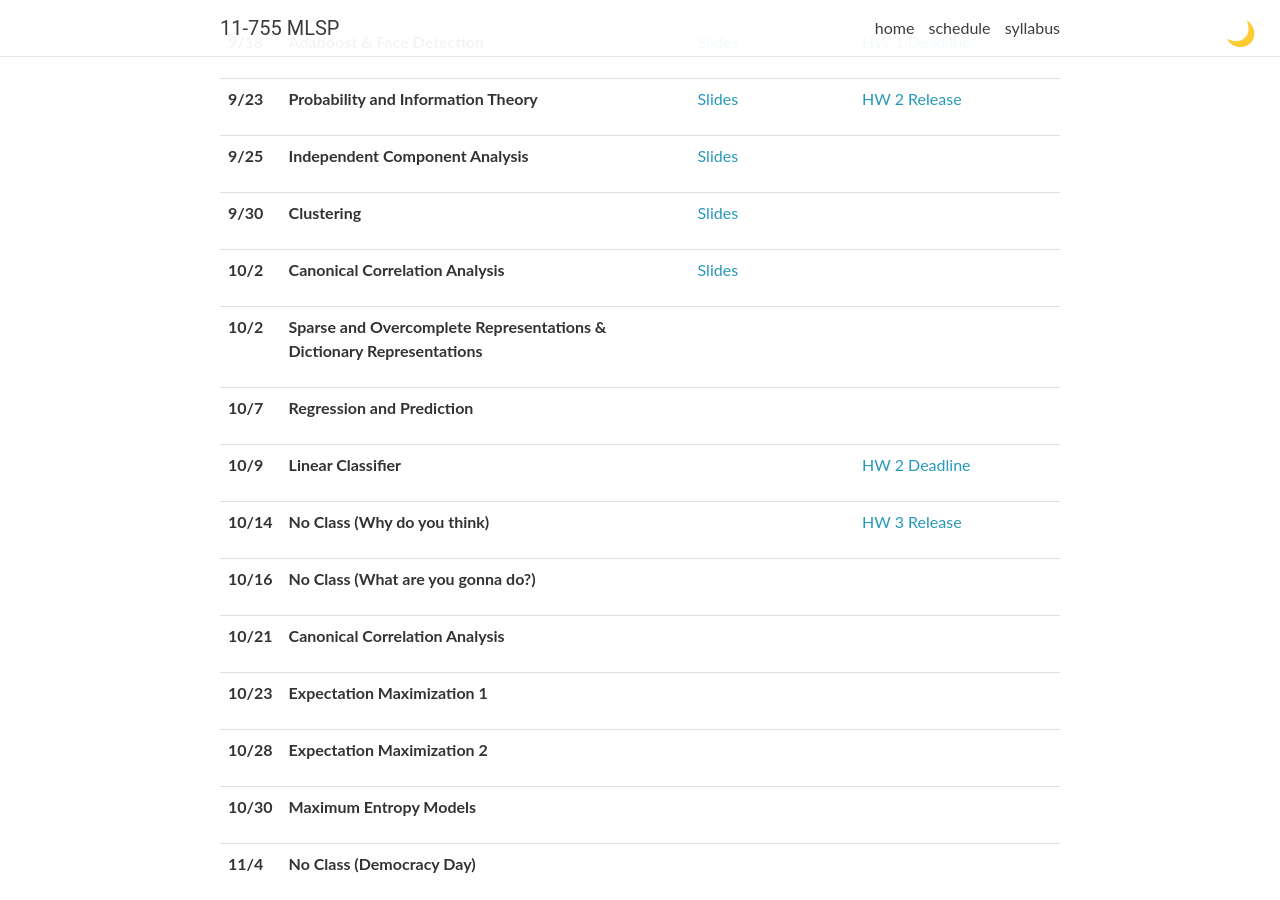
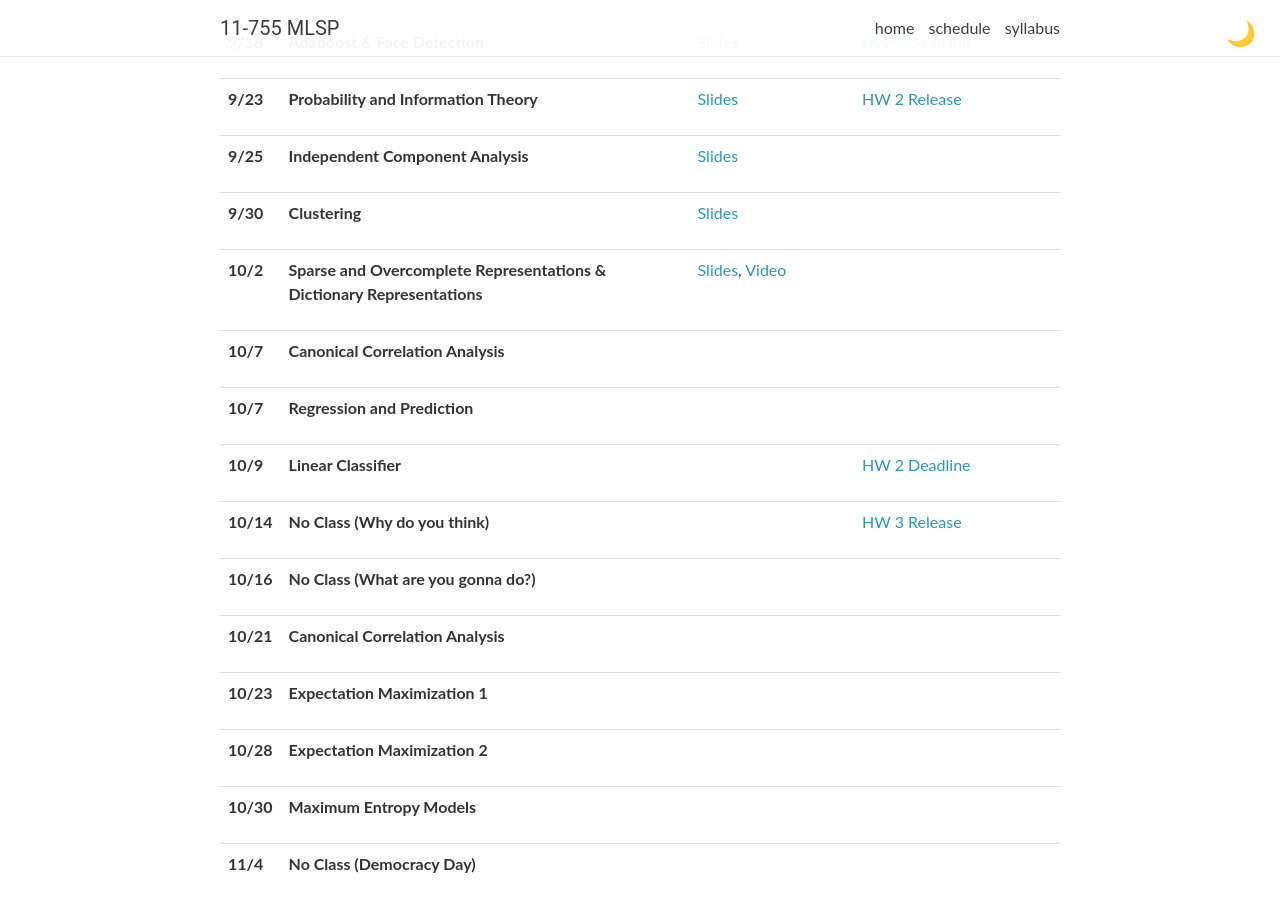
Before and after one commit to cmu-mlsp/mlspcourse, a Jekyll site: the page built from fall2024/_pages/schedule.md, in a window 1280 px wide and 900 px high, scrolled down 631 px. Built offline with Jekyll 4.4.1, drawn with Linux system fonts in a browser that asks for light colours; nearby versions of some CDN libraries; comment, search, counter and statistics services are not loaded.

Commit message:
lecs solved

```diff
--- a/_data/lectures_2023.yml
+++ b/_data/lectures_2023.yml
@@ -109,21 +109,23 @@
 
 - date: 10/2
   title: >
-    <strong>Canonical Correlation Analysis </strong>
+    <strong>Sparse and Overcomplete Representations & Dictionary Representations </strong>
   topics:
   lectures: >
-    <a href="https://drive.google.com/file/d/1mfYNRL_8Scst2AImuGoZjtGFAy6oeKAC/view?usp=sharing">Slides</a>
+    <a href="https://drive.google.com/file/d/1Wm4HeGcrhmE2HI4SivV3G7O6NkTNf7KQ/view?usp=sharing">Slides</a>, <a href="">Video</a>
   # readings:
   # Homeworks:
 
-- date: 10/2
+
+- date: 10/7
   title: >
-    <strong>Sparse and Overcomplete Representations & Dictionary Representations </strong>
+    <strong>Canonical Correlation Analysis </strong>
   topics:
   # lectures: >
-  #   <a href="https://drive.google.com/file/d/1MPRPZTNdgqaJpVzkAa4P1-wmh4MI5cEv/view?usp=sharing">Slides</a>, <a href="">Video</a>
+  # <a href="https://drive.google.com/file/d/1mfYNRL_8Scst2AImuGoZjtGFAy6oeKAC/view?usp=sharing">Slides</a>
   # readings:
   # Homeworks:
+
 
 - date: 10/7
   title: >
```
